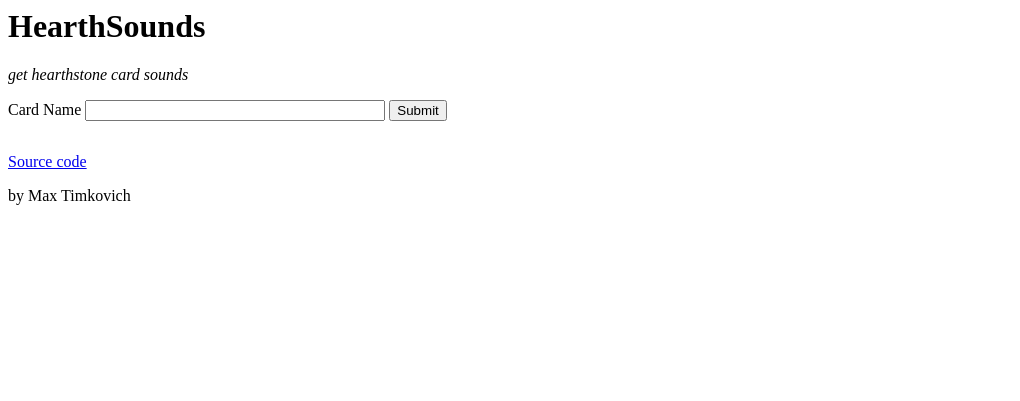
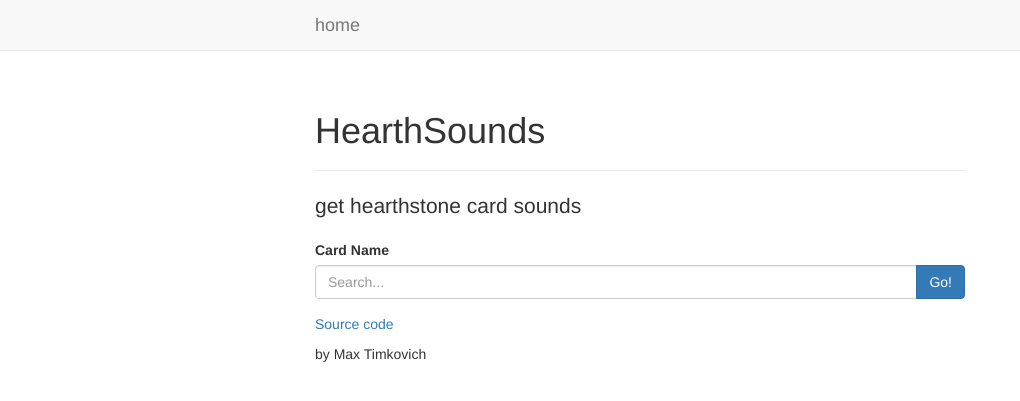
Before and after one commit to mtimkovich/maxtimkovich.com, a Flask app: page /hearthsounds in a window 1280 px wide. Shown: the top 401 px of the page, without its empty margins (0-1020 px from the left). Run offline with Flask 2, Linux system fonts and the light colour scheme; some libraries are stand-ins or nearby versions.

Commit message:
list-groups

```diff
--- a/src/hearthsounds/templates/template.html
+++ b/src/hearthsounds/templates/template.html
@@ -1,47 +1,64 @@
-<html>
-    <head>
-        <title>HearthSounds
+{% extends "base.html" %}
+{% block title %}HearthSounds
 
 {% if q %}
 - {{q}}
 {% endif %}
-        </title>
-        <link rel="shortcut icon" type="image/png" href="/img/blank.png"/>
-    </head>
-    <body>
-    <h1>HearthSounds</h1>
-    <p><i>get hearthstone card sounds</i>
+{% endblock %}
+{% block header %}HearthSounds{% endblock %}
+{% block content %}
+<p class="lead"> get hearthstone card sounds</p>
 
-        <form action="">
+<form>
+    <div class="form-group">
         <label>Card Name</label>
-            <input type="text" name="q" style="width: 300px" value="{{q}}"></input>
-            <button type="submit">Submit</button>
+        <div class="input-group">
+            <input type="text" name="q" class="form-control" placeholder="Search..." value="{{q}}"></input>
+            <span class="input-group-btn">
+                <button type="submit" class="btn btn-primary">Go!</button>
+            </span>
+        </div>
+    </div>
 </form>
 
-    <table>
 {% for card in cards %}
-      <tr>
-        <td>
+<div class="list-group">
+    <li class="list-group-item">
+        <h2>{{card.name}}</h2>
+        <div class="row">
+            <div class="col-sm-6">
                 <img src="{{card.image}}">
-      </td>
-      <td style="vertical-align: top">
-    <div style="padding-top: 25px">
-        <h2>{{card.name}}</h2>
-        <ul>
+            </div>
+            <div class="col-sm-6" style="margin-top: 40px">
+                <div class="list-group">
                     {% for s in card.sounds %}
-        <li><a href="{{s['src']}}">{{s['id']}}</a>  <a style="font-size: 2em" onclick="this.firstChild.play()"><audio src="{{s['src']}}"></audio><img width="16px" src="/img/play.svg"></a></li>
+                    <a class="list-group-item" href="{{s['src']}}">{{s['id']}}
+                        <span class="pull-right">
+                            <span class="btn btn-xs btn-default" onclick="return playAudio(this);">
+                                <span class="glyphicon glyphicon-play" aria-hidden="true"></span>
+                            </span>
+                        </span>
+                    </a>
                     {% endfor %}
-        </ul>
                 </div>
-      </td>
-      </tr>
+            </div>
+        </div>
+    </li>
+</div>
 {% endfor %}
-    </table>
+
+<script>
+function playAudio(span) {
+    var sound = span.parentElement.parentElement;
+    var a = new Audio(sound.href);
+    a.play();
+
+    return false;
+}
+</script>
 
 <div style="clear: left">
     <p><a href="https://github.com/mtimkovich/maxtimkovich.com/tree/master/src/hearthsounds">Source code</a>
     <p>by Max Timkovich
 </div>
-
-    </body>
-</html>
+{% endblock %}
--- a/src/templates/base.html
+++ b/src/templates/base.html
@@ -31,7 +31,7 @@
 
       <div class="container">
           <div class="page-header">
-              <h1>{{self.title()}}</h1>
+              <h1>{% block header %}{% endblock %}</h1>
           </div>
 
           {% block content %}
--- a/src/templates/index.html
+++ b/src/templates/index.html
@@ -1,5 +1,6 @@
 {% extends "base.html" %}
 {% block title %}Max Timkovich{% endblock %}
+{% block header %}Max Timkovich{% endblock %}
 {% block content %}
 <div class="row">
     <div class="col-sm-6">
--- a/src/templates/rand.html
+++ b/src/templates/rand.html
@@ -1,5 +1,6 @@
 {% extends "base.html" %}
 {% block title %}Random Integers{% endblock %}
+{% block header %}Random Integers{% endblock %}
 {% block content %}
 <form>
     <div class="form-group">
--- a/src/templates/random_caps.html
+++ b/src/templates/random_caps.html
@@ -1,5 +1,6 @@
 {% extends "base.html" %}
 {% block title %}RaNDOm CaPs{% endblock %}
+{% block header %}RaNDOm CaPs{% endblock %}
 {% block content %}
 <form id="form" action="#" onsubmit="return getRandCaps()">
     <div class="form-group">
--- a/src/templates/time_til_gold.html
+++ b/src/templates/time_til_gold.html
@@ -1,5 +1,6 @@
 {% extends "base.html" %}
-{% block title %}Time Til Golden Hero{% endblock %}
+{% block title %}Time Til Gold Hero{% endblock %}
+{% block header %}Time Til Golden Hero{% endblock %}
 {% block content %}
 <p class="lead">Disappoint yourself!</p>
 <span id="error_msg" class="error"></span>
```
Lines whose indentation alone changed are shown as unchanged.
